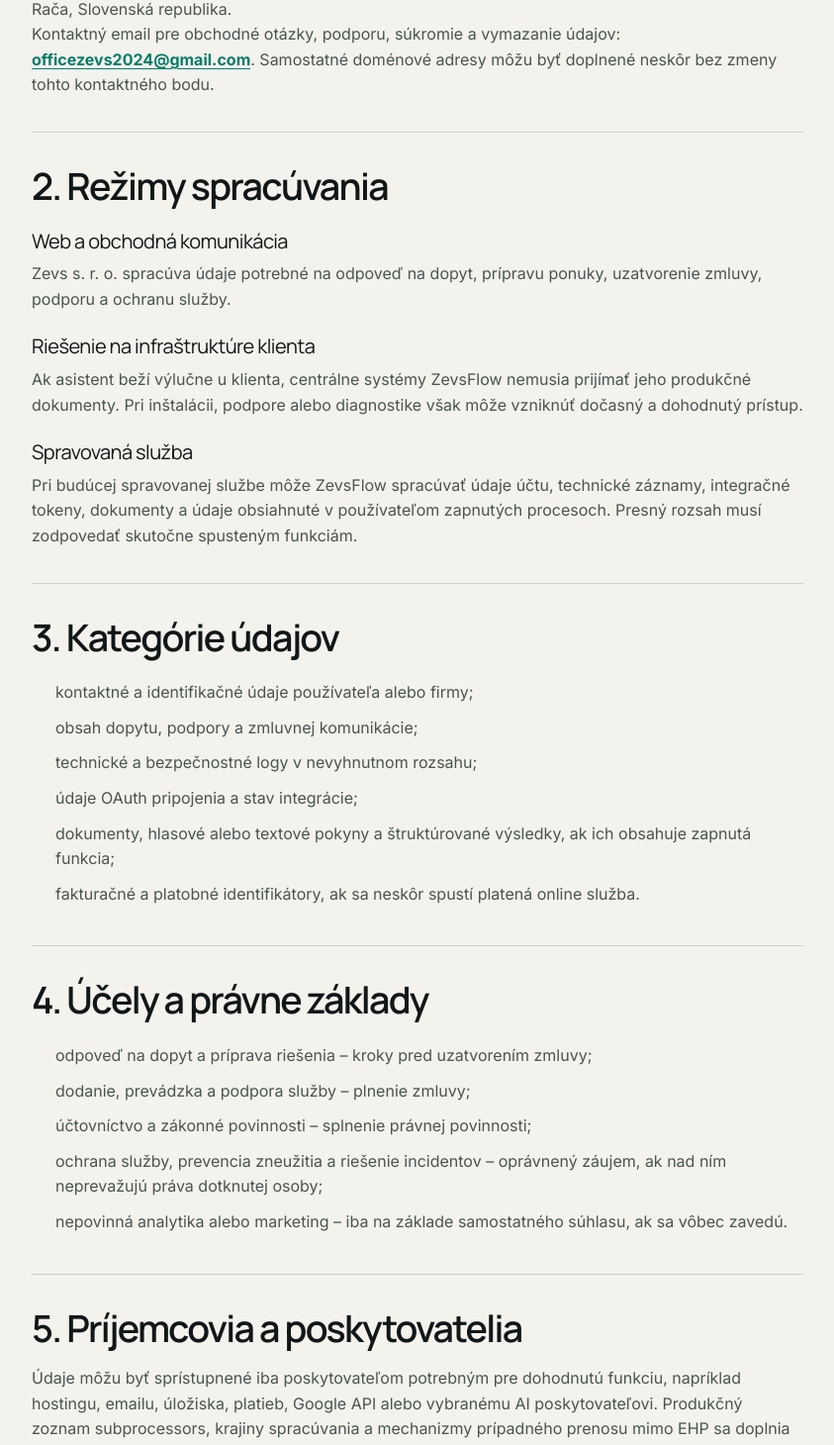
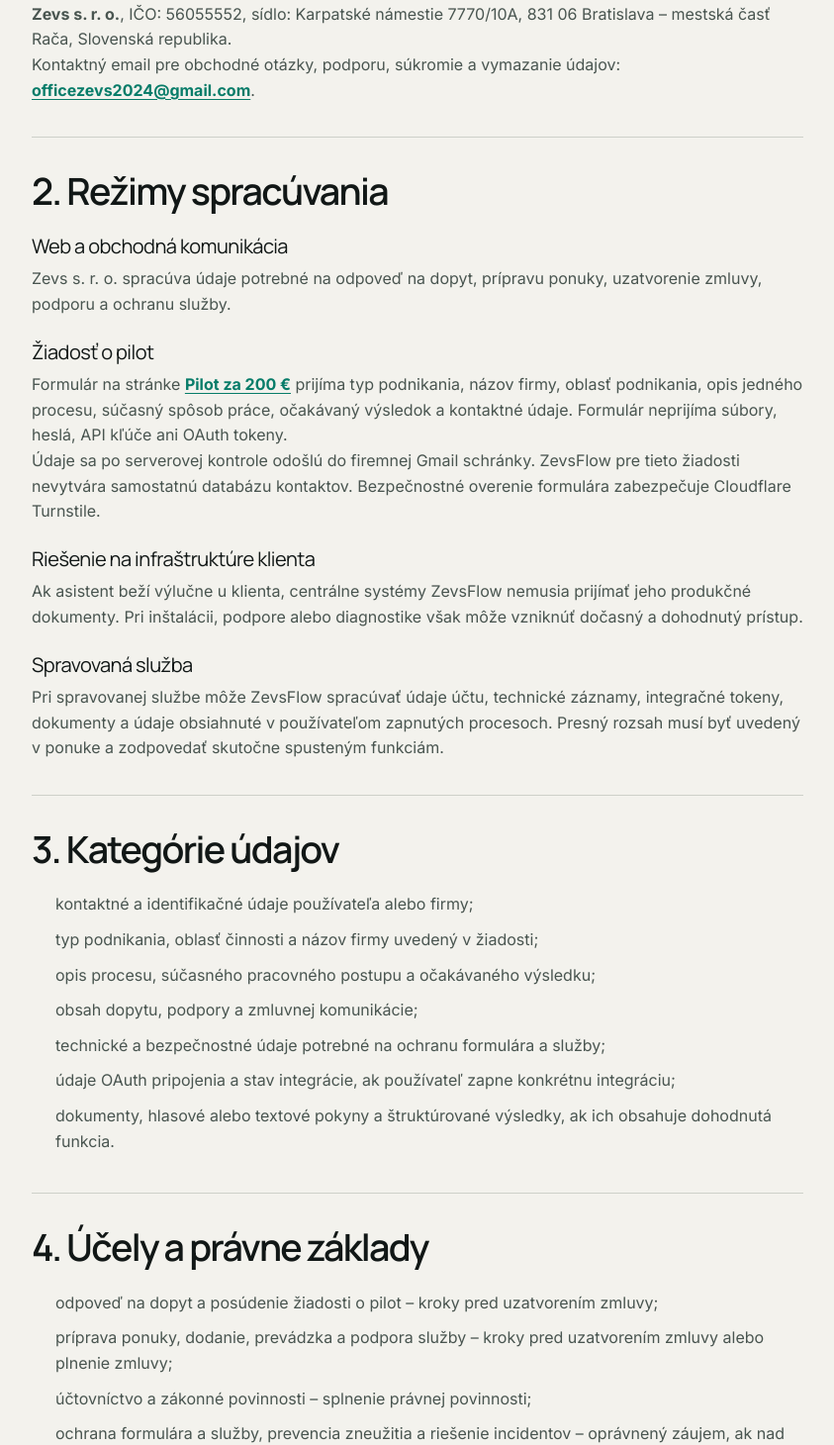
Before and after one commit to Mykh-Ai/zevsflow-site, a Next.js app: page /privacy in a window 1280 px wide. Shown: the part 607-2067 px from the top of the page at 99% size, without its empty margins (148-991 px from the left). Built offline with nearby package versions, Linux system fonts and the light colour scheme.

Commit message:
Document pilot form data processing truthfully

```diff
--- a/app/privacy/page.tsx
+++ b/app/privacy/page.tsx
@@ -1,18 +1,18 @@
 import type { Metadata } from "next";
 import { LegalLayout } from "../page-elements";
 
-export const metadata: Metadata = { title: "Ochrana súkromia | ZevsFlow", description: "Pracovný návrh informácií o spracúvaní osobných údajov službou ZevsFlow." };
+export const metadata: Metadata = { title: "Ochrana súkromia | ZevsFlow", description: "Informácie o spracúvaní osobných údajov pri webe, žiadosti o pilot a službách ZevsFlow." };
 
 export default function PrivacyPage() {
-  return <LegalLayout title="Ochrana súkromia" intro="Táto stránka vysvetľuje plánovaný spôsob spracúvania osobných údajov pri webe, komunikácii, zákazkových implementáciách a budúcej spravovanej službe ZevsFlow.">
-    <section><h2>1. Prevádzkovateľ</h2><p><strong>Zevs s. r. o.</strong>, IČO: 56055552, sídlo: Karpatské námestie 7770/10A, 831 06 Bratislava – mestská časť Rača, Slovenská republika.</p><p>Kontaktný email pre obchodné otázky, podporu, súkromie a vymazanie údajov: <a href="mailto:officezevs2024@gmail.com">officezevs2024@gmail.com</a>. Samostatné doménové adresy môžu byť doplnené neskôr bez zmeny tohto kontaktného bodu.</p></section>
-    <section><h2>2. Režimy spracúvania</h2><h3>Web a obchodná komunikácia</h3><p>Zevs s. r. o. spracúva údaje potrebné na odpoveď na dopyt, prípravu ponuky, uzatvorenie zmluvy, podporu a ochranu služby.</p><h3>Riešenie na infraštruktúre klienta</h3><p>Ak asistent beží výlučne u klienta, centrálne systémy ZevsFlow nemusia prijímať jeho produkčné dokumenty. Pri inštalácii, podpore alebo diagnostike však môže vzniknúť dočasný a dohodnutý prístup.</p><h3>Spravovaná služba</h3><p>Pri budúcej spravovanej službe môže ZevsFlow spracúvať údaje účtu, technické záznamy, integračné tokeny, dokumenty a údaje obsiahnuté v používateľom zapnutých procesoch. Presný rozsah musí zodpovedať skutočne spusteným funkciám.</p></section>
-    <section><h2>3. Kategórie údajov</h2><ul><li>kontaktné a identifikačné údaje používateľa alebo firmy;</li><li>obsah dopytu, podpory a zmluvnej komunikácie;</li><li>technické a bezpečnostné logy v nevyhnutnom rozsahu;</li><li>údaje OAuth pripojenia a stav integrácie;</li><li>dokumenty, hlasové alebo textové pokyny a štruktúrované výsledky, ak ich obsahuje zapnutá funkcia;</li><li>fakturačné a platobné identifikátory, ak sa neskôr spustí platená online služba.</li></ul></section>
-    <section><h2>4. Účely a právne základy</h2><ul><li>odpoveď na dopyt a príprava riešenia – kroky pred uzatvorením zmluvy;</li><li>dodanie, prevádzka a podpora služby – plnenie zmluvy;</li><li>účtovníctvo a zákonné povinnosti – splnenie právnej povinnosti;</li><li>ochrana služby, prevencia zneužitia a riešenie incidentov – oprávnený záujem, ak nad ním neprevažujú práva dotknutej osoby;</li><li>nepovinná analytika alebo marketing – iba na základe samostatného súhlasu, ak sa vôbec zavedú.</li></ul></section>
-    <section><h2>5. Príjemcovia a poskytovatelia</h2><p>Údaje môžu byť sprístupnené iba poskytovateľom potrebným pre dohodnutú funkciu, napríklad hostingu, emailu, úložiska, platieb, Google API alebo vybranému AI poskytovateľovi. Produkčný zoznam subprocessors, krajiny spracúvania a mechanizmy prípadného prenosu mimo EHP sa doplnia pred spustením spravovanej služby.</p></section>
-    <section><h2>6. Uchovávanie</h2><p>Lehoty sa určia podľa typu služby, zmluvy, zákonných povinností a pokynov klienta. Kontaktné dopyty sa nemajú uchovávať dlhšie, než je potrebné na komunikáciu; bezpečnostné logy len po obmedzený čas; Google token do odpojenia integrácie alebo zániku účtu. Produkčná retenčná tabuľka vrátane záloh musí byť schválená pred verejným SaaS spustením.</p></section>
+  return <LegalLayout title="Ochrana súkromia" intro="Táto stránka vysvetľuje spracúvanie osobných údajov pri používaní webu, obchodnej komunikácii, žiadosti o pilot, zákazkových implementáciách a prípadnej spravovanej službe ZevsFlow.">
+    <section><h2>1. Prevádzkovateľ</h2><p><strong>Zevs s. r. o.</strong>, IČO: 56055552, sídlo: Karpatské námestie 7770/10A, 831 06 Bratislava – mestská časť Rača, Slovenská republika.</p><p>Kontaktný email pre obchodné otázky, podporu, súkromie a vymazanie údajov: <a href="mailto:officezevs2024@gmail.com">officezevs2024@gmail.com</a>.</p></section>
+    <section><h2>2. Režimy spracúvania</h2><h3>Web a obchodná komunikácia</h3><p>Zevs s. r. o. spracúva údaje potrebné na odpoveď na dopyt, prípravu ponuky, uzatvorenie zmluvy, podporu a ochranu služby.</p><h3>Žiadosť o pilot</h3><p>Formulár na stránke <a href="/pilot">Pilot za 200 €</a> prijíma typ podnikania, názov firmy, oblasť podnikania, opis jedného procesu, súčasný spôsob práce, očakávaný výsledok a kontaktné údaje. Formulár neprijíma súbory, heslá, API kľúče ani OAuth tokeny.</p><p>Údaje sa po serverovej kontrole odošlú do firemnej Gmail schránky. ZevsFlow pre tieto žiadosti nevytvára samostatnú databázu kontaktov. Bezpečnostné overenie formulára zabezpečuje Cloudflare Turnstile.</p><h3>Riešenie na infraštruktúre klienta</h3><p>Ak asistent beží výlučne u klienta, centrálne systémy ZevsFlow nemusia prijímať jeho produkčné dokumenty. Pri inštalácii, podpore alebo diagnostike však môže vzniknúť dočasný a dohodnutý prístup.</p><h3>Spravovaná služba</h3><p>Pri spravovanej službe môže ZevsFlow spracúvať údaje účtu, technické záznamy, integračné tokeny, dokumenty a údaje obsiahnuté v používateľom zapnutých procesoch. Presný rozsah musí byť uvedený v ponuke a zodpovedať skutočne spusteným funkciám.</p></section>
+    <section><h2>3. Kategórie údajov</h2><ul><li>kontaktné a identifikačné údaje používateľa alebo firmy;</li><li>typ podnikania, oblasť činnosti a názov firmy uvedený v žiadosti;</li><li>opis procesu, súčasného pracovného postupu a očakávaného výsledku;</li><li>obsah dopytu, podpory a zmluvnej komunikácie;</li><li>technické a bezpečnostné údaje potrebné na ochranu formulára a služby;</li><li>údaje OAuth pripojenia a stav integrácie, ak používateľ zapne konkrétnu integráciu;</li><li>dokumenty, hlasové alebo textové pokyny a štruktúrované výsledky, ak ich obsahuje dohodnutá funkcia.</li></ul></section>
+    <section><h2>4. Účely a právne základy</h2><ul><li>odpoveď na dopyt a posúdenie žiadosti o pilot – kroky pred uzatvorením zmluvy;</li><li>príprava ponuky, dodanie, prevádzka a podpora služby – kroky pred uzatvorením zmluvy alebo plnenie zmluvy;</li><li>účtovníctvo a zákonné povinnosti – splnenie právnej povinnosti;</li><li>ochrana formulára a služby, prevencia zneužitia a riešenie incidentov – oprávnený záujem, ak nad ním neprevažujú práva dotknutej osoby;</li><li>nepovinná analytika alebo marketing – iba na základe samostatného súhlasu, ak sa zavedú.</li></ul></section>
+    <section><h2>5. Príjemcovia a poskytovatelia</h2><p>Pri prevádzke webu a formulára sa používajú služby Cloudflare, Inc. na hosting, bezpečnostné overenie Turnstile a doručenie správy, a služby Google na firemnú Gmail schránku. Pri konkrétnom zákazkovom riešení môžu byť podľa dohody použité ďalšie služby, napríklad úložisko, Google API alebo vybraný AI poskytovateľ. Ich presný rozsah musí zodpovedať skutočne zapnutej funkcii a dohode s klientom.</p></section>
+    <section><h2>6. Uchovávanie</h2><p>Žiadosť o pilot sa uchováva vo firemnej emailovej komunikácii iba počas obdobia potrebného na vybavenie dopytu, prípravu ponuky, nadväzujúcu obchodnú komunikáciu a ochranu právnych nárokov. Formulár nevytvára samostatnú aplikačnú databázu žiadostí. Údaje zo zákazkových riešení sa uchovávajú podľa zmluvy, zákonných povinností a pokynov klienta.</p></section>
     <section><h2>7. Práva dotknutých osôb</h2><p>Podľa okolností môžete žiadať prístup, opravu, vymazanie, obmedzenie spracúvania, prenosnosť alebo namietať proti spracúvaniu. Súhlas môžete kedykoľvek odvolať bez vplyvu na zákonnosť pred odvolaním. Máte tiež právo podať sťažnosť Úradu na ochranu osobných údajov Slovenskej republiky.</p></section>
-    <section><h2>8. Automatizované rozhodovanie</h2><p>ZevsFlow nie je navrhnutý na výlučne automatizované rozhodnutia s právnymi alebo podobne významnými účinkami. Dôležité zapisujúce kroky majú byť kontrolované a potvrdzované používateľom podľa nastaveného procesu.</p></section>
-    <section><h2>9. Google údaje a vymazanie</h2><p>Podrobnosti sú uvedené na stránkach <a href="/google-data">Používanie údajov Google</a> a <a href="/data-deletion">Vymazanie údajov</a>.</p></section>
+    <section><h2>8. Automatizované rozhodovanie</h2><p>O prijatí pilotu nerozhoduje formulár automaticky. Odoslanie žiadosti nevytvára objednávku, zmluvu, faktúru ani platobnú povinnosť. ZevsFlow nie je navrhnutý na výlučne automatizované rozhodnutia s právnymi alebo podobne významnými účinkami.</p></section>
+    <section><h2>9. Google údaje a vymazanie</h2><p>Podrobnosti o integráciách sú uvedené na stránkach <a href="/google-data">Používanie údajov Google</a> a <a href="/data-deletion">Vymazanie údajov</a>.</p></section>
   </LegalLayout>;
 }
```
